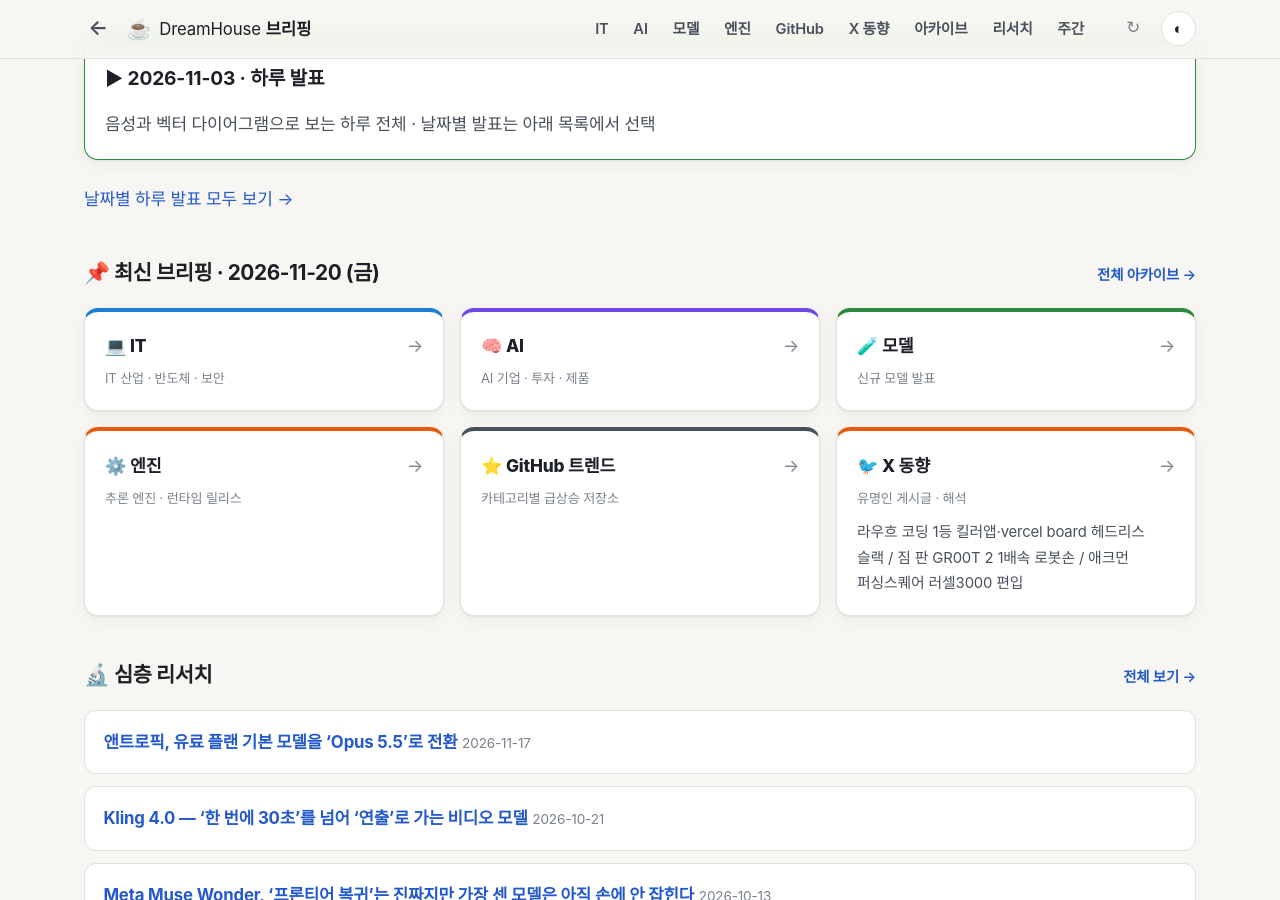
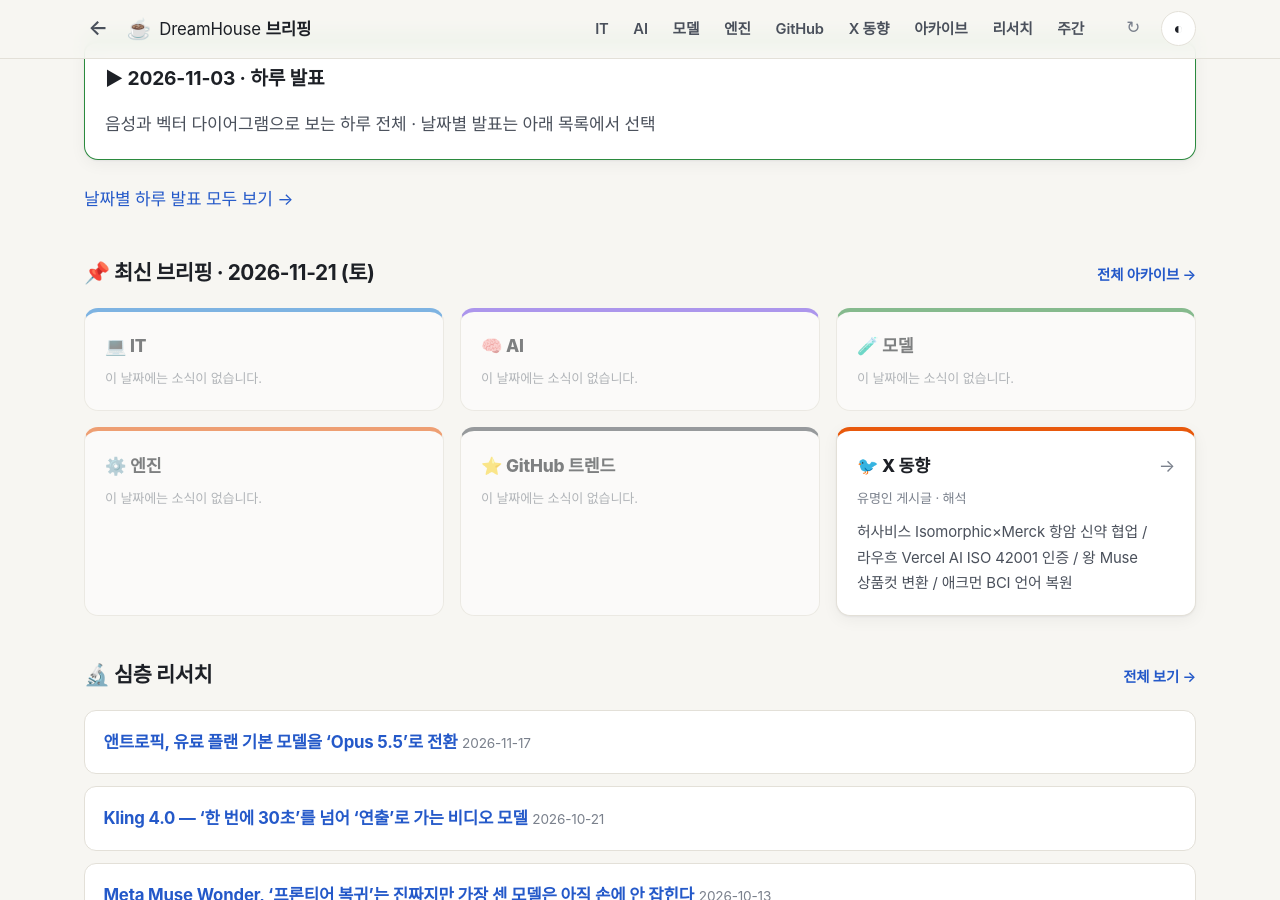
Before and after one commit to DreamHouseKSH/dreamhouse-briefings, a Jekyll site: the page built from index.html, in a window 1280 px wide and 900 px high, scrolled down 269 px. Built offline with Jekyll 4.4.1, drawn with Linux system fonts in a browser that asks for light colours; some web fonts are replaced; part of the change alters nothing that is shown; some of the changed text lies outside the part shown.

Commit message:
briefings: 2026-11-21 news (X)

```diff
--- a/_data/highlights.yml
+++ b/_data/highlights.yml
@@ -1,3 +1,6 @@
+"2026-11-21":
+  X: "허사비스 Isomorphic×Merck 항암 신약 협업 / 라우흐 Vercel AI ISO 42001 인증 / 왕 Muse 상품컷 변환 / 애크먼 BCI 언어 복원"
+
 "2026-11-20":
   X: "라우흐 코딩 1등 킬러앱·vercel board 헤드리스 슬랙 / 짐 판 GR00T 2 1배속 로봇손 / 애크먼 퍼싱스퀘어 러셀3000 편입"
 
--- /dev/null
+++ b/news/2026-11-21/X.md
@@ -0,0 +1,81 @@
+# X 브리핑 — 2026-11-21 (토, KST 아침)
+
+## 1. 데미스 허사비스 — Isomorphic Labs, 50억 달러 조달 직후 Merck와 항암 신약 설계 협업
+- **게시글:** https://x.com/demishassabis/status/2123871861843075099
+- **날짜:** 2026-11-20 (KST 2026-11-21 05:11)
+
+### 인용
+> "Fantastic to be collaborating with Merck on designing a new cancer drug - another important proof point of the rapid progress we’re making at Iso on reimagining drug discovery!"
+
+Merck와의 새로운 항암 신약 설계 협업을 반기며, Isomorphic Labs가 신약 발굴의 방식을 재정립하는 데 있어 빠른 진전을 이루고 있음을 보여주는 또 하나의 중요한 입증 사례라고 밝혔다.
+
+### 해석
+- **배경:** Isomorphic Labs는 최근 50억 달러 투자 유치 직후 글로벌 제약사 Merck(미국·캐나다 외 MSD)와 전략적 연구 협력을 체결했다(Merck·Isomorphic Labs 공식 발표, 2026-11-19). 이로써 Isomorphic은 매출 상위 4대 글로벌 제약사 중 3곳을 파트너로 확보했다.
+- **행간:** Isomorphic Labs는 자사 신약 설계 엔진(IsoDDE)에 Merck가 제공하는 고품질 독점 데이터셋을 결합해 종양학(항암) 전략 표적에 대한 저분자 치료 후보물질을 in silico로 설계한다. Merck는 전임상·임상·제조·상업화를 맡고, Isomorphic은 선급금과 단계별 마일스톤·로열티 외에 공동 투자(co-fund)를 통해 로열티를 높일 수 있는 옵션까지 확보했다.
+- **업계 영향:** AI 신약 발굴 기업이 단순 소프트웨어 용역 단계를 넘어 대형 제약사의 핵심 온콜로지 파이프라인에서 공동 개발 파트너로 지위가 격상되고 있음을 보여준다.
+
+### 논조·다른 시각
+- **논조:** 자신감 있고 고무적인 톤.
+- **논조 점검:** AI가 초기 분자 설계 속도를 끌어올리더라도 실제 항암 신약의 성패는 전임상 독성과 임상 1~3상 효능 검증에 달려 있으며, 이번 협업의 구체적 항암 표적과 선급금 규모는 비공개로 남아 있다.
+- **다른 시각:** [Merck 공식 발표](https://www.merck.com/news/merck-and-isomorphic-labs-enter-strategic-research-collaboration/), [Fierce Biotech 보도](https://www.fiercebiotech.com/biotech/isomorphic-labs-adds-merck-ai-drug-discovery-roster-days-after-5b-raise)
+
+---
+
+## 2. 기예르모 라우흐 — Vercel AI 인프라·에이전트 제품군, ISO 42001:2023('AI의 SOC2') 인증 획득
+- **게시글:** https://x.com/rauchg/status/2123869175085191298
+- **날짜:** 2026-11-20 (KST 2026-11-21 05:00)
+
+### 인용
+> "ISO 42001:2023 is like the "SOC2 of AI". It's the first global, independently audited standard for how companies build, evaluate, monitor and govern AI systems. When you ship on and use Vercel's AI, you now know the infra is audited annually by an accredited third party."
+
+ISO 42001:2023을 "AI판 SOC2"에 비유하며, 기업이 AI 시스템을 구축·평가·모니터링·거버넌스하는 방식을 독립적으로 감사받는 최초의 국제 표준을 Vercel AI 인프라가 통과해 매년 공인 제3자 감사를 받게 됐다고 강조했다.
+
+### 해석
+- **배경:** Vercel은 2026-11-20 공식 블로그를 통해 AI Gateway, Vercel Agent, v0, AI 오픈소스 프레임워크와 운영 프로세스 전반에 대해 ISO/IEC 42001:2023 인증(3년 유효, 매년 사후 심사)을 완료했다고 발표했다.
+- **행간:** 기존 SOC2·ISO 27001이 '정보 보안'에 초점을 맞췄다면, ISO 42001은 모델 변경 시 인간에게 미치는 영향평가(impact assessment), 배포 전 안전·성능 평가(evals), 데이터 보존·학습 제외(ZDR) 책임 소재 등 'AI 거버넌스'를 다룬다. 라우흐가 같은 날 오픈 인텔리전스 스택과 개인 쇼퍼 에이전트(`@eve`, `@agentcardhq`) 배포를 독려한 것과 맞물려, 엔터프라이즈 고객의 에이전트 프로덕션 도입 장벽인 컴플라이언스 심사를 앞당기려는 포석이다.
+- **업계 영향:** 클라우드·에이전트 플랫폼 시장에서 성능 경쟁과 함께 '감사 가능한 AI 거버넌스 인증'이 B2B 조달의 기본 요건으로 자리 잡는 흐름이 가속화될 전망이다.
+
+### 논조·다른 시각
+- **논조:** 신뢰성·엔터프라이즈 준비도를 강조하는 단호한 어조.
+- **논조 점검:** ISO 42001 인증은 관리 체계와 평가 프로세스의 존재·운영을 감사하는 표준이지, 개별 에이전트나 서드파티 모델의 환각·오작동 자체를 0%로 보증하지는 않는다.
+- **다른 시각:** [Vercel 공식 블로그](https://vercel.com/blog/vercel-completes-iso-iec-42001-2023-certification), [Vercel Trust Center](https://security.vercel.com/)
+
+---
+
+## 3. 알렉산더 왕 — Meta Muse, 일상 카메라 사진을 '팔리는 고급 상품 컷'으로 변환 기능 공개
+- **게시글:** https://x.com/alexandr_wang/status/2123883550382674150
+- **날짜:** 2026-11-20 (KST 2026-11-21 05:57)
+
+### 인용
+> "🚨 MUSE FEATURE ALERT!!! 🚨 muse can turn the pics in your camera into product shots that actually sell 📸 ✨ take a shot of whatever you’re trying to get rid of and muse makes it look expensive"
+
+Meta Muse가 카메라로 찍은 일상 사진(중고 거래나 처분하려는 물건 사진 등)을 실제로 잘 팔리는 고급스러운 상업용 제품 사진으로 바꿔 주는 새 기능을 탑재했다고 알렸다.
+
+### 해석
+- **배경:** 최근 Apple Watch·WearOS 음성 지원과 호주 출시, 가상 의류 시착 기능에 이어 Meta의 차세대 소비자용 AI 앱 Muse가 실생활 커머스·개인 거래 유스케이스로 빠르게 기능을 확장하고 있다.
+- **행간:** 별도의 스튜디오 조명이나 배경 보정 앱 없이 "대충 찍어 올리면 비싸 보이는 상품 컷이 된다"는 직관적 효용을 전면에 내세워, 개인 간 중고 거래(리셀)·소상공인·크리에이터의 진입 장벽을 낮추려는 전략이다.
+- **업계 영향:** 초거대 모델 경쟁이 벤치마크 수치를 넘어 일상 소비자가 즉각 체감하고 결제·체류로 이어지는 버티컬 생성·편집 워크플로우 경쟁으로 옮겨가고 있음을 보여준다.
+
+### 논조·다른 시각
+- **논조:** 신기능을 경쾌하고 대중적으로 알리는 홍보 톤.
+- **논조 점검:** 중고 거래·커머스 제품 사진 보정이 과도할 경우 실제 물건 상태(스크래치·사용감)와 차이가 생겨 구매자 분쟁 소지가 생길 수 있다는 점은 함께 유의해야 한다.
+
+---
+
+## 4. 빌 애크먼 — 뇌-컴퓨터 인터페이스(BCI) 기반 언어 복원 연구에 대한 기대와 개인적 사연
+- **게시글:** https://x.com/BillAckman/status/2123802263772664306
+- **날짜:** 2026-11-20 (KST 2026-11-21 00:34)
+
+### 인용
+> ".@EddieChangMD is perhaps the most important brain/speech expert in the world. His new work along with advances in BCIs may lead to speech for those who cannot. My daughter Lucy struggles every day not being able to say what she would like to say. We look forward to the day that Eddie's work leads to free speech for those with brain impairments."
+
+UCSF 신경외과 에디 창(Eddie Chang) 박사를 세계 최고 수준의 뇌·언어 전문가로 꼽으며, 그의 신연구와 뇌-컴퓨터 인터페이스(BCI) 발전이 말을 하지 못하는 딸 루시처럼 뇌 기능 손상으로 어려움을 겪는 이들에게 자유로운 발화의 길을 열어주기를 기대한다고 전했다.
+
+### 해석
+- **배경:** 평소 거시경제·기업 거버넌스·자본시장 현안에 주로 목소리를 내온 빌 애크먼이 가족(딸 루시)의 개인적 경험을 공개하며 신경과학·BCI 기술의 임상적 잠재력을 직접 조명했다.
+- **행간:** AI 디코딩 기술과 고해상도 뇌 신호 인터페이스의 결합으로, 뇌졸중·루게릭병(ALS)·선천적 뇌 손상 등으로 발화 능력을 잃은 환자의 뇌 신호를 실시간 음성·텍스트로 복원하는 연구가 실험실을 넘어 실제 치료 대안으로 부상하고 있음을 월가 주요 투자자가 환기한 대목이다.
+- **업계 영향:** BCI 분야가 초기 벤처·빅테크 창업자 중심의 관심사를 넘어, 대형 기관·패밀리오피스 자본의 공익적·바이오테크 투자 의제로도 확산되는 신호로 읽힌다.
+
+### 논조·다른 시각
+- **논조:** 절제되었으나 진정성과 절박함이 묻어나는 개인적 호소.
+- **논조 점검:** UCSF 등의 언어 신경보철(speech neuroprosthesis) 연구가 괄목할 진전을 이루고 있으나, 침습적 전극 이식의 장기 안정성과 다양한 뇌 손상 유형에 대한 범용 상용화까지는 추가 임상 검증이 필요하다.
```
